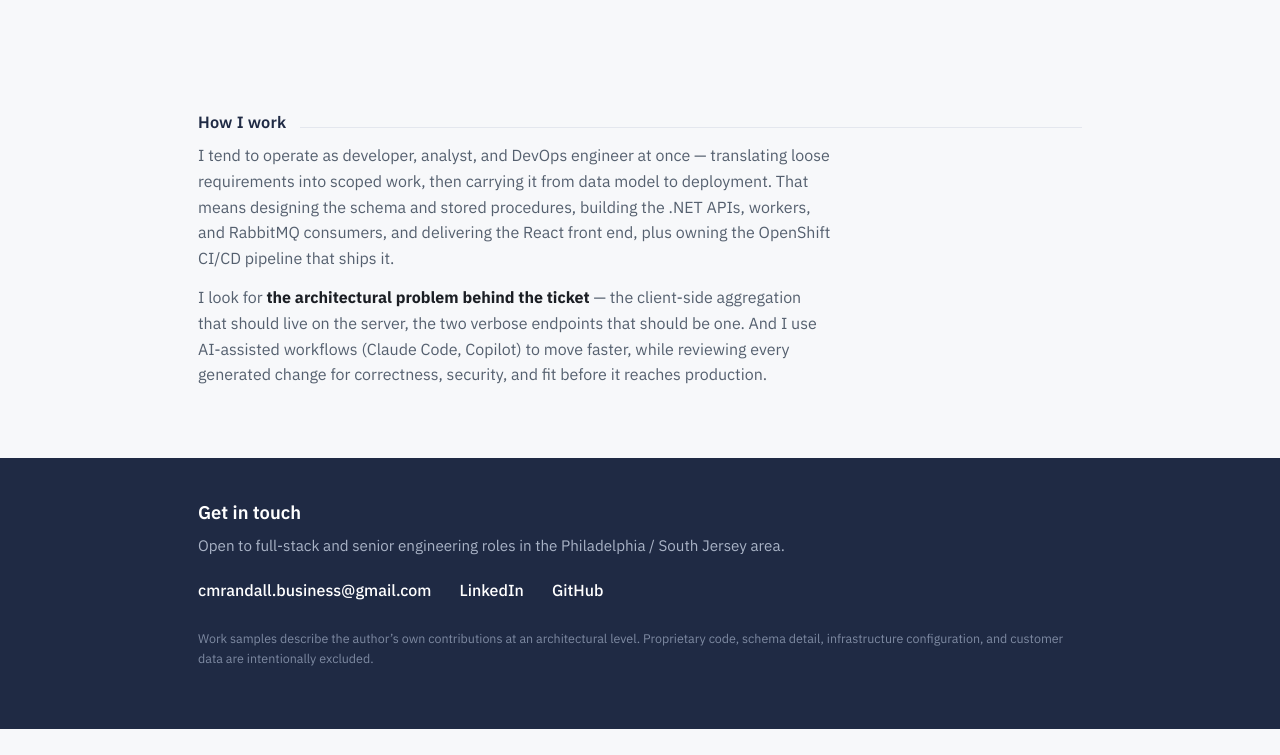
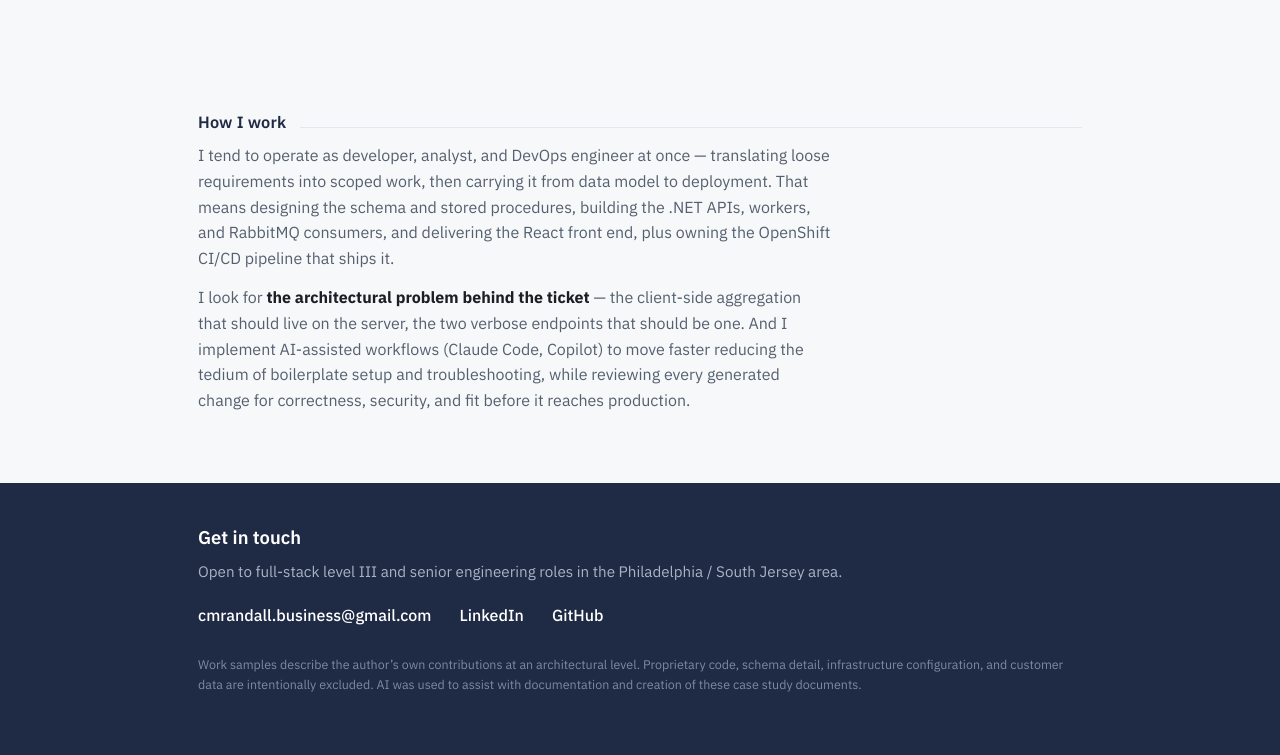
Before and after one commit to CMRandall669/cmrandall669.github.io, a plain HTML site: page index.html in a window 1280 px wide. Shown: the part 2182-2937 px from the top of the page. Before the commit the page ends 2911 px from the top, so only its background shows below. Drawn offline with Linux system fonts and the light colour scheme.

Commit message:
Modified index.html slightly

```diff
--- a/index.html
+++ b/index.html
@@ -140,7 +140,7 @@
   <section id="approach" class="approach">
     <div class="sec-head"><h2>How I work</h2><span class="rule"></span></div>
     <p>I tend to operate as developer, analyst, and DevOps engineer at once — translating loose requirements into scoped work, then carrying it from data model to deployment. That means designing the schema and stored procedures, building the .NET APIs, workers, and RabbitMQ consumers, and delivering the React front end, plus owning the OpenShift CI/CD pipeline that ships it.</p>
-    <p>I look for <b>the architectural problem behind the ticket</b> — the client-side aggregation that should live on the server, the two verbose endpoints that should be one. And I use AI-assisted workflows (Claude Code, Copilot) to move faster, while reviewing every generated change for correctness, security, and fit before it reaches production.</p>
+    <p>I look for <b>the architectural problem behind the ticket</b> — the client-side aggregation that should live on the server, the two verbose endpoints that should be one. And I implement AI-assisted workflows (Claude Code, Copilot) to move faster reducing the tedium of boilerplate setup and troubleshooting, while reviewing every generated change for correctness, security, and fit before it reaches production.</p>
   </section>
 
 </div>
@@ -148,13 +148,13 @@
 <footer id="contact">
   <div class="wrap">
     <h2>Get in touch</h2>
-    <p>Open to full-stack and senior engineering roles in the Philadelphia / South Jersey area.</p>
+    <p>Open to full-stack level III and senior engineering roles in the Philadelphia / South Jersey area.</p>
     <div class="links">
       <a href="mailto:cmrandall.business@gmail.com">cmrandall.business@gmail.com</a>
       <a href="https://www.linkedin.com/in/connormrandall">LinkedIn</a>
-      <a href="https://github.com/YOUR-GITHUB-USERNAME">GitHub</a>
+      <a href="https://github.com/CMRandall669">GitHub</a>
     </div>
-    <p class="fine">Work samples describe the author&rsquo;s own contributions at an architectural level. Proprietary code, schema detail, infrastructure configuration, and customer data are intentionally excluded.</p>
+    <p class="fine">Work samples describe the author&rsquo;s own contributions at an architectural level. Proprietary code, schema detail, infrastructure configuration, and customer data are intentionally excluded. AI was used to assist with documentation and creation of these case study documents.</p>
   </div>
 </footer>
 
```
